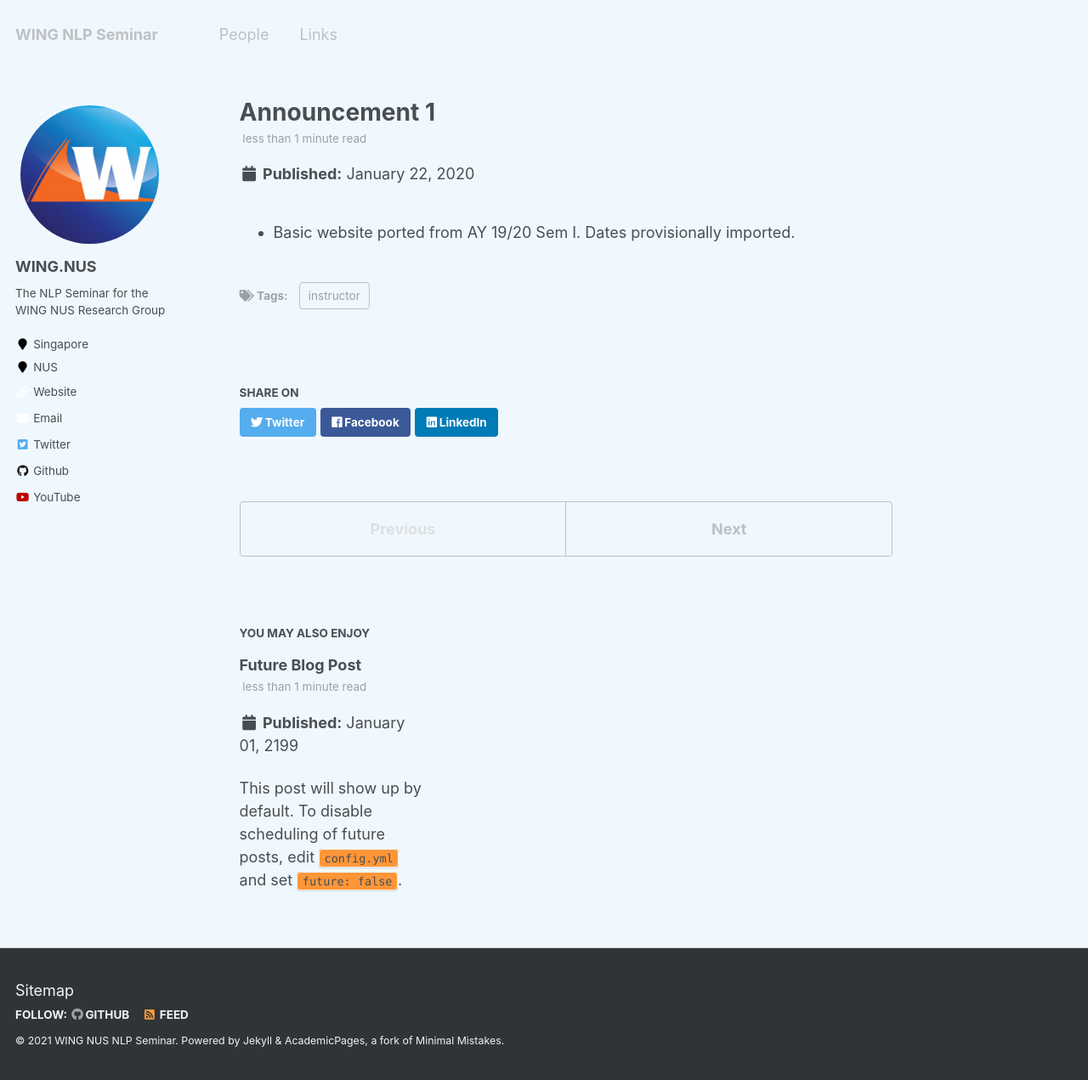
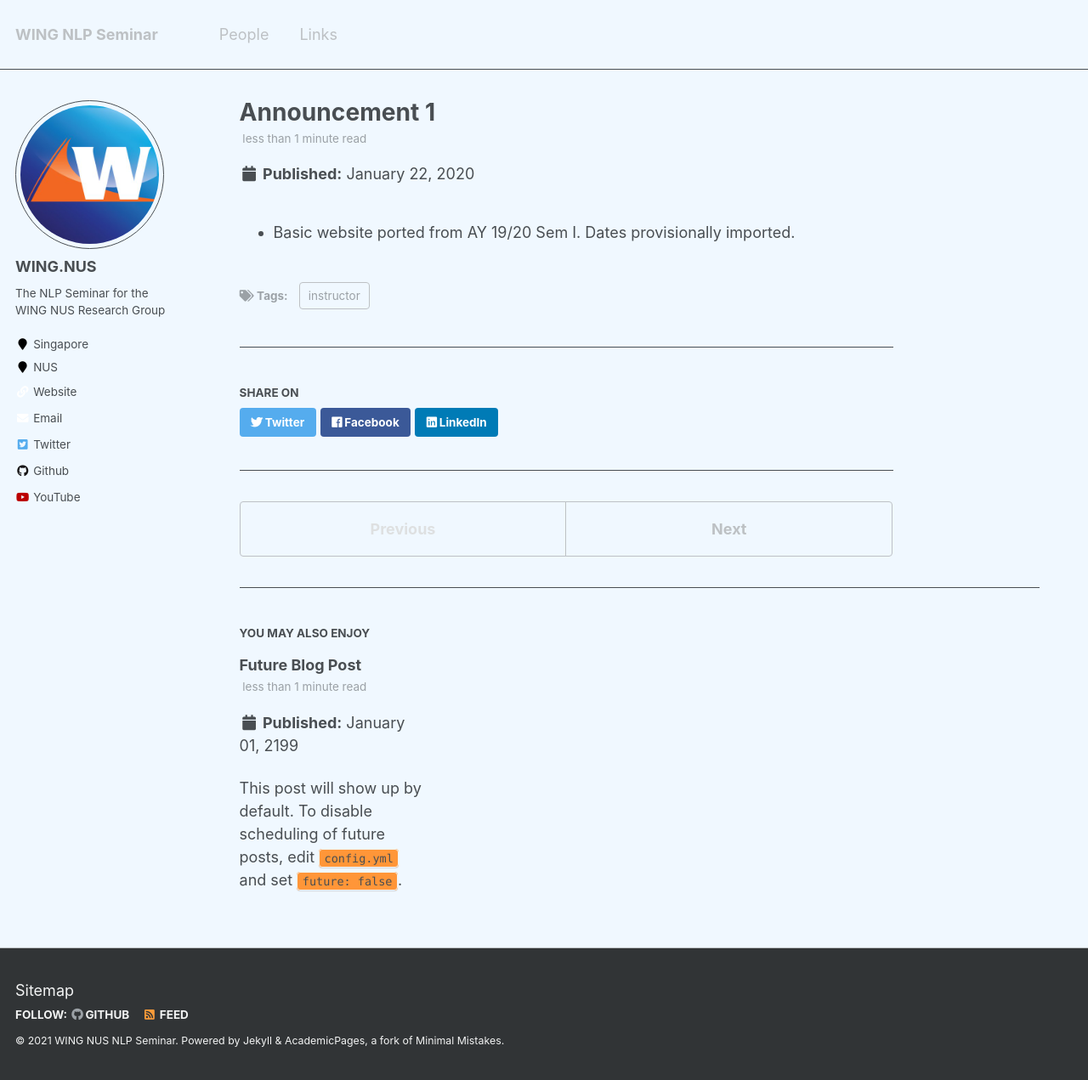
Before and after one commit to WING-NUS/nlp-seminar, a Jekyll site: the page built from _posts/2020-01-22-announcement-1.md, in a window 1280 px wide and 1271 px high. Shown: the whole window at 85% size. Built offline with Jekyll 4.4.1, drawn with Linux system fonts in a browser that asks for light colours.

```diff
--- a/_sass/_variables.scss
+++ b/_sass/_variables.scss
@@ -60,7 +60,7 @@ $background-color           : #F0F8FF; /* #fff */
 $code-background-color      : #FF9638; /* #fafafa */
 $code-background-color-dark : $light-gray;
 $text-color                 : $dark-gray; /* $dark-gray; */
-$border-color               : $lighter-gray;
+$border-color               : $dark-gray; /* $lighter-gray; */
 
 $primary-color              : $light-gray; /* #7a8288; */
 $success-color              : #62c462;
```
